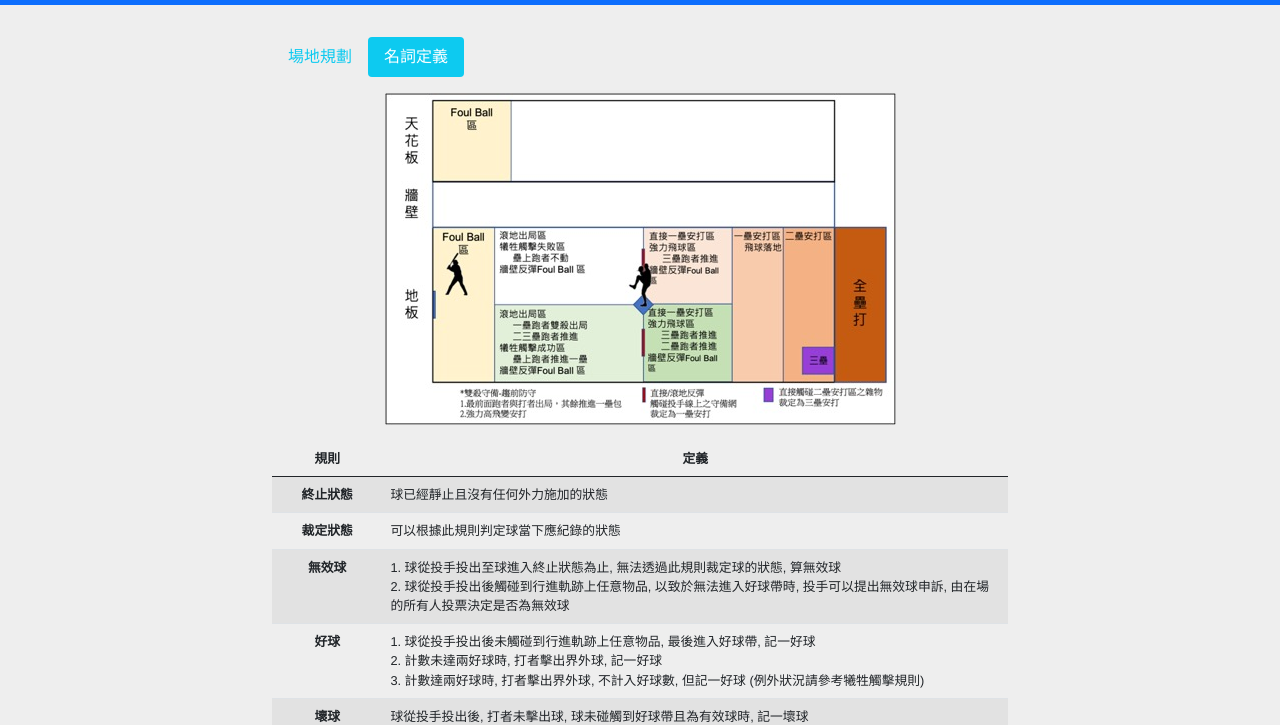
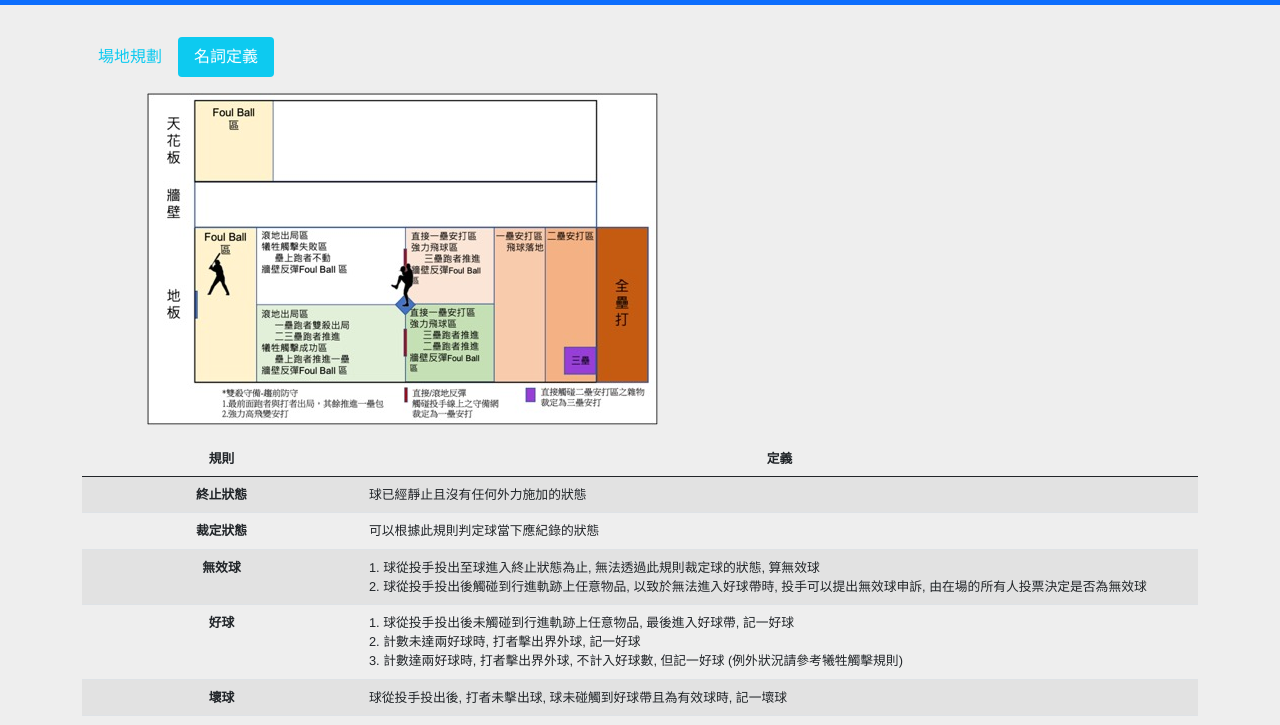
Before and after one commit to HsuWayne/PronBall, a plain HTML site: page rule.html in a window 1280 px wide. Both pictures are taken after a click on the tab "名詞定義". Shown: the part 75-800 px from the top of the page. Drawn offline with nearby package versions, Linux system fonts and the light colour scheme.

Commit message:
Ver 1.0.2 調整規則版面配置

```diff
--- a/rule.html
+++ b/rule.html
@@ -61,24 +61,23 @@
     <section>
         <div>
             <div class="container py-1 py-sm-3">
-                <div class="row">
-                    <div class="col-12 col-md-10 offset-md-1 col-lg-8 offset-lg-2">
                 <ul class="nav nav-pills mt-3" id="rulesTab" role="tablist">
                     <li class="nav-item" role="presentation">
-                                <button class="nav-link active" id="site-tab" data-bs-toggle="tab"
-                                    data-bs-target="#site" type="button" role="tab" aria-controls="site"
-                                    aria-selected="true">場地規劃</button>
+                        <button class="nav-link active" id="site-tab" data-bs-toggle="tab" data-bs-target="#site"
+                            type="button" role="tab" aria-controls="site" aria-selected="true">場地規劃</button>
                     </li>
                     <li class="nav-item" role="presentation">
-                                <button class="nav-link" id="rule-tab" data-bs-toggle="tab" data-bs-target="#rule"
-                                    type="button" role="tab" aria-controls="rule" aria-selected="false">名詞定義</button>
+                        <button class="nav-link" id="rule-tab" data-bs-toggle="tab" data-bs-target="#rule" type="button"
+                            role="tab" aria-controls="rule" aria-selected="false">名詞定義</button>
                     </li>
                 </ul>
                 <div class="tab-content" id="rulesTabContent">
                     <div class="tab-pane fade show active" id="site" role="tabpanel" aria-labelledby="site-tab">
-                                <div class="imgbox text-center sticky-top">
+                        <div class="row">
+                            <div class="imgbox text-center sticky-top col-12 col-sm-7">
                                 <img src="pics/rule.jpg" class="img-fluid" alt="...">
                             </div>
+                            <div class="col-12 col-sm-5">
                                 <ul>
                                     <li>每隊人數<br>投手：1人(可自由更換), 打者：不限人數(固定棒次)</li>
                                     <li>投打距離<br>9.5 m</li>
@@ -91,10 +90,14 @@
                                     <li>其餘規則同棒球規定, 可視情況自行修改, 以達成同樂目的為目標</li>
                                 </ul>
                             </div>
+                        </div>
+                    </div>
                     <div class="tab-pane fade" id="rule" role="tabpanel" aria-labelledby="rule-tab">
-                                <div class="imgbox text-center sticky-top">
+                        <div class="row">
+                            <div class="imgbox text-center sticky-top col-12 col-sm-7">
                                 <img src="pics/rule.jpg" class="img-fluid" alt="...">
                             </div>
+                            <div class="col-12">
                                 <table class="table table-striped">
                                     <thead>
                                         <tr>
--- a/style.css
+++ b/style.css
@@ -118,12 +118,12 @@ tr {
 }
 
 .tab-pane th {
-    width: 15%;
+    width: 25%;
     text-align: center;
 }
 
 .tab-pane td {
-    width: 85%;
+    width: 75%;
 }
 
 .nav-pills .nav-item .nav-link.active {
```
Lines whose indentation alone changed are shown as unchanged.
